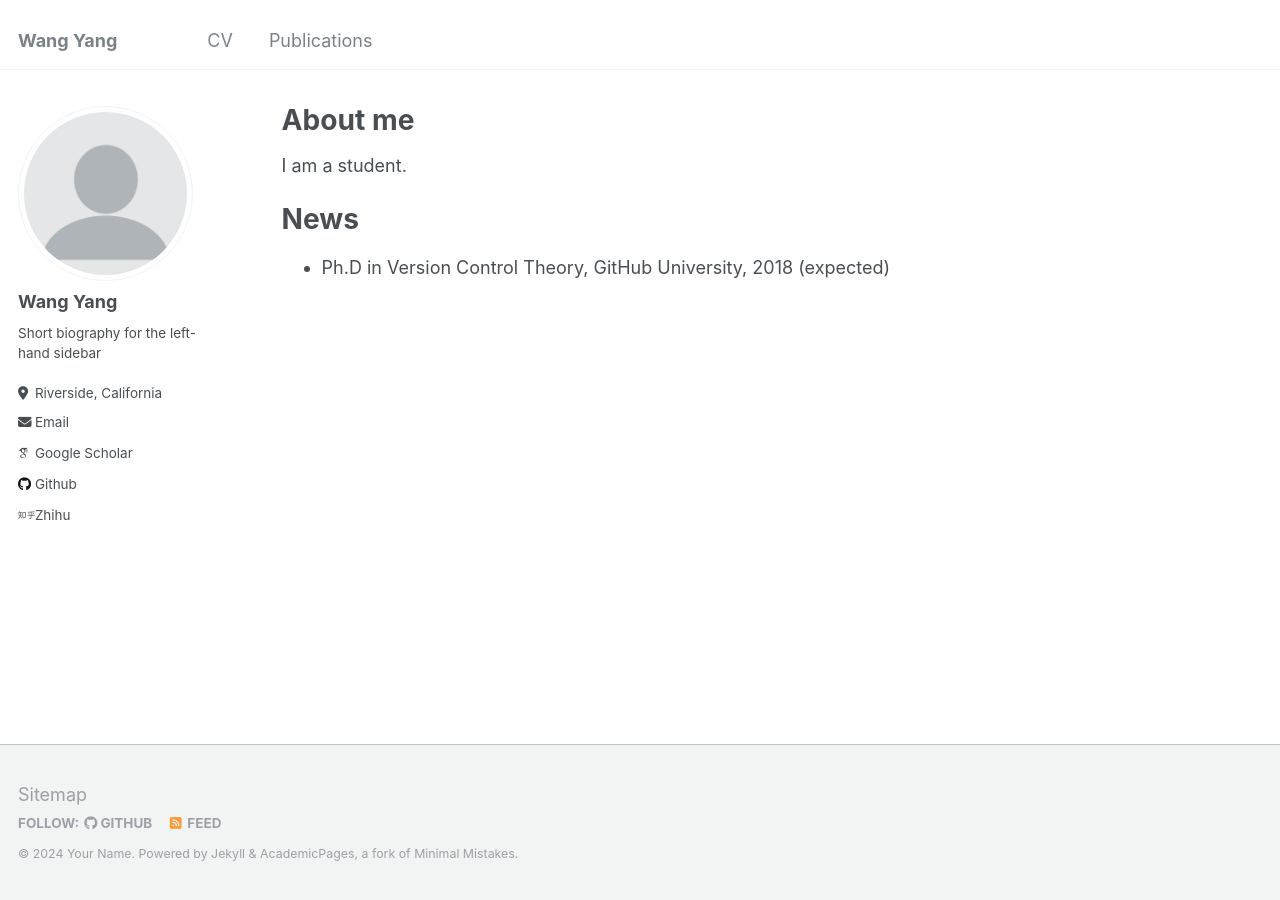
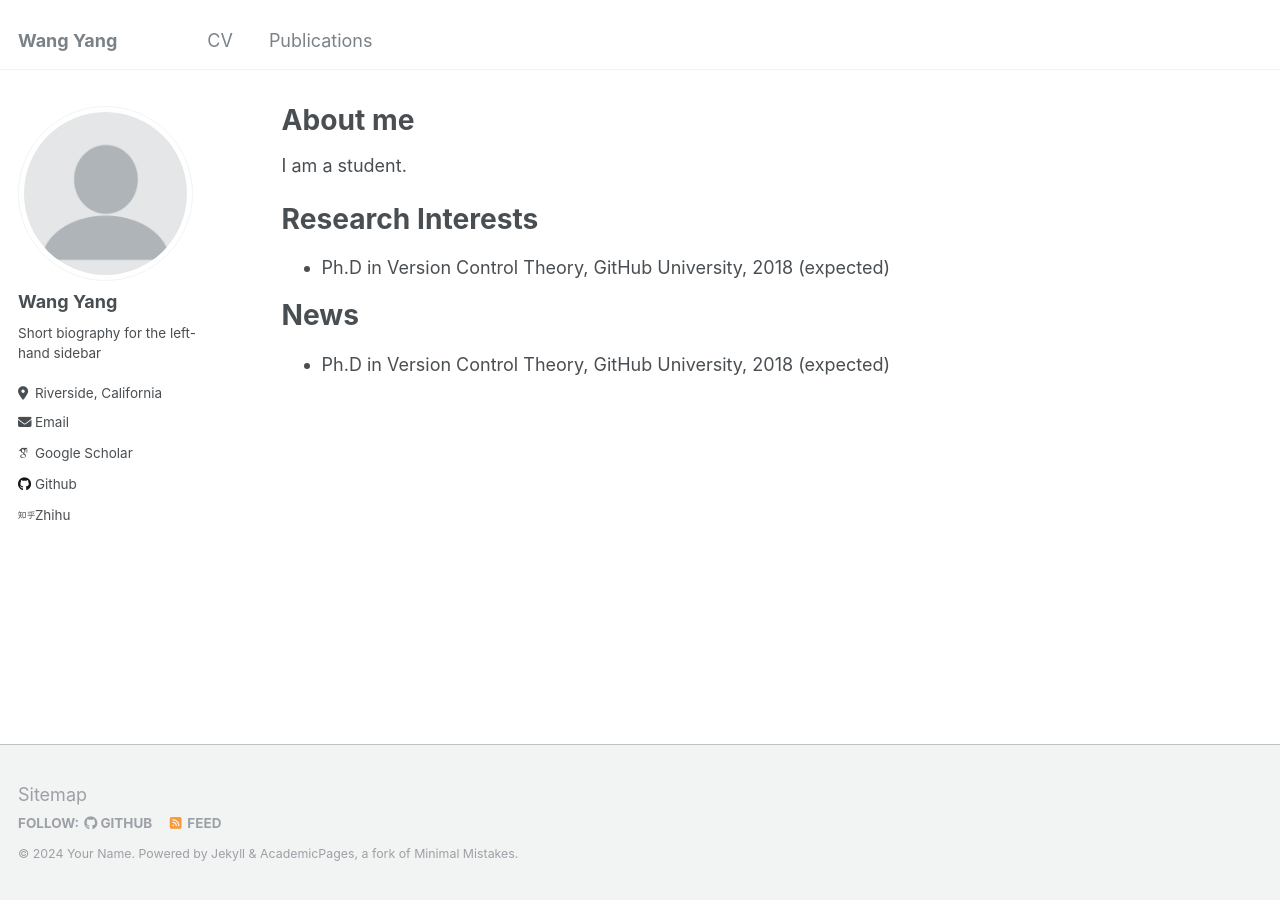
Before and after one commit to uservan/uservan.github.io, a Jekyll site: the page built from _pages/about.md, in a window 1280 px wide. Built offline with Jekyll 4.4.1, drawn with Linux system fonts in a browser that asks for light colours; some web fonts are replaced.

Commit message:
Update about.md

```diff
--- a/_pages/about.md
+++ b/_pages/about.md
@@ -12,6 +12,10 @@ redirect_from:
 
 I am a student.
 
+Research Interests
+======
+* Ph.D in Version Control Theory, GitHub University, 2018 (expected)
+
 News
 ======
 * Ph.D in Version Control Theory, GitHub University, 2018 (expected)
```
